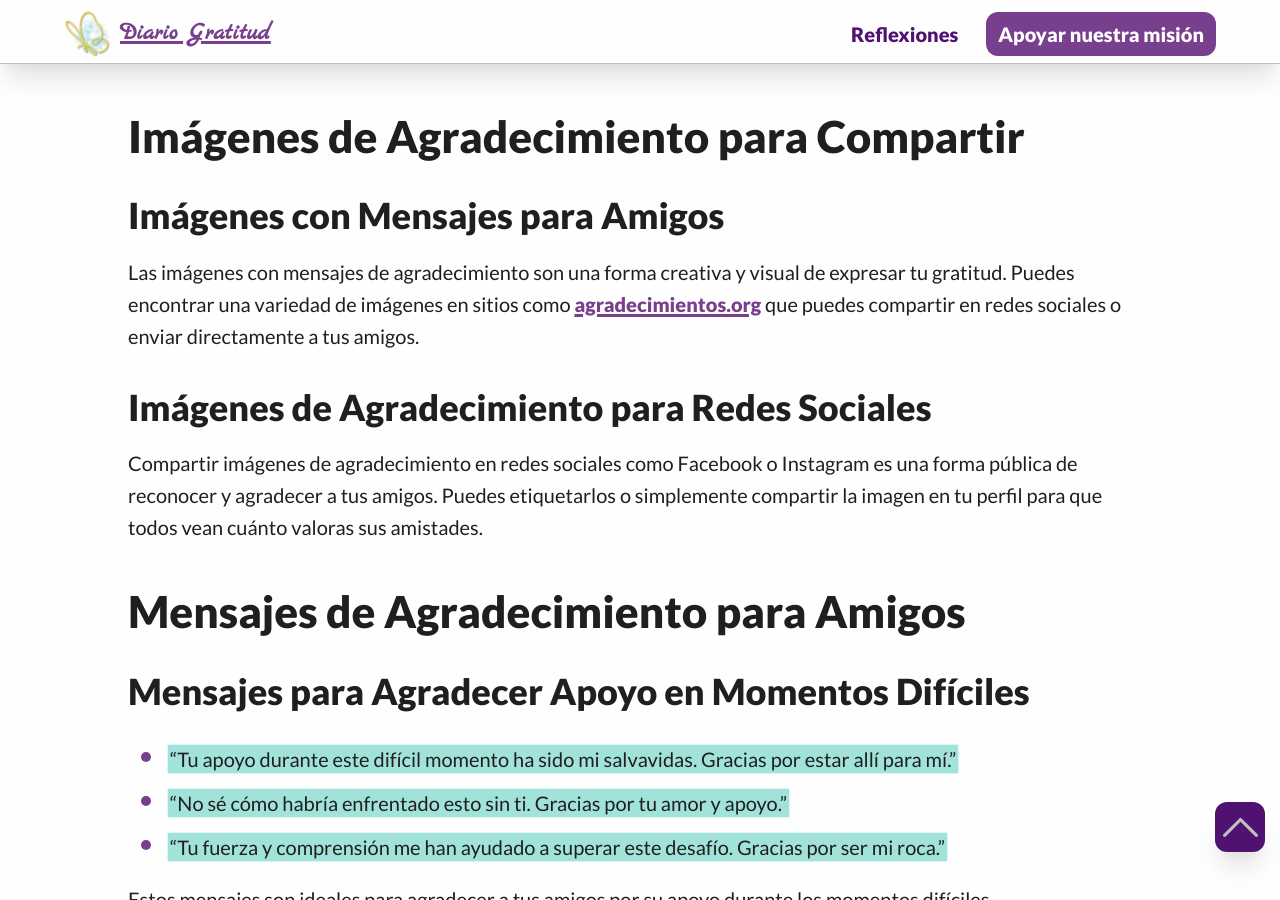
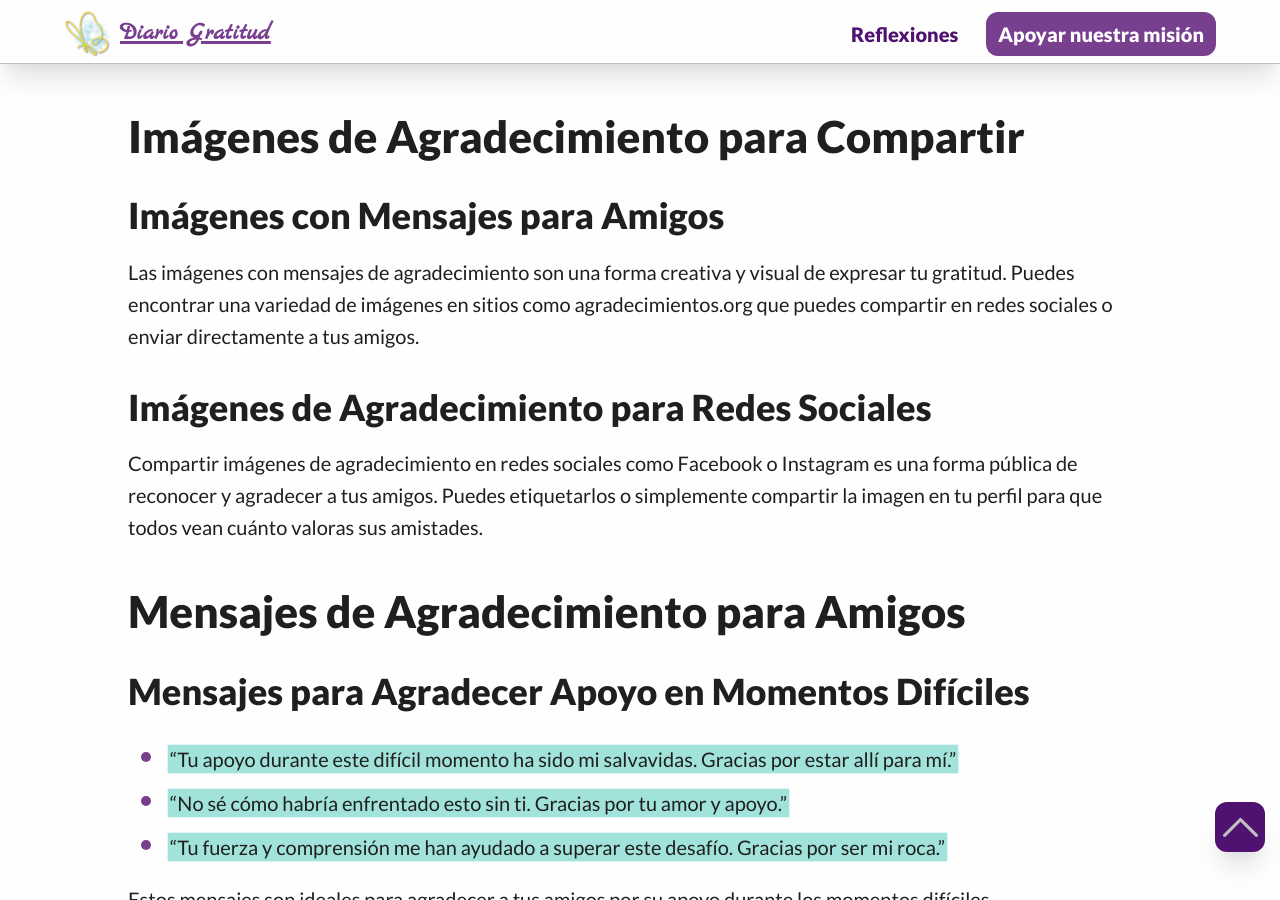
Before and after one commit to Klerpson/gratitud, a Jekyll site: the page built from frases-agradecimiento-amigos.md, in a window 1280 px wide and 900 px high, scrolled down 2258 px. Built offline with Jekyll 4.4.1, drawn with Linux system fonts in a browser that asks for light colours; part of the change alters nothing that is shown.

```diff
--- a/frases-agradecimiento-amigos.md
+++ b/frases-agradecimiento-amigos.md
@@ -61,7 +61,7 @@ Estas frases son perfectas para aquellos que quieren expresar su gratitud a Dios
 
 ### Imágenes con Mensajes para Amigos
 
-Las imágenes con mensajes de agradecimiento son una forma creativa y visual de expresar tu gratitud. Puedes encontrar una variedad de imágenes en sitios como [agradecimientos.org](https://agradecimientos.org/frases/amigos/) que puedes compartir en redes sociales o enviar directamente a tus amigos.
+Las imágenes con mensajes de agradecimiento son una forma creativa y visual de expresar tu gratitud. Puedes encontrar una variedad de imágenes en sitios como agradecimientos.org que puedes compartir en redes sociales o enviar directamente a tus amigos.
 
 ### Imágenes de Agradecimiento para Redes Sociales
 
@@ -106,7 +106,7 @@ Estas palabras son ideales para agradecer a tus amigos de trabajo que hacen que
 
 ### Reflexiones sobre la Gratitud en la Amistad
 
-La gratitud en la amistad no es solo acerca de decir "gracias". Es una actitud y una forma de vivir. La gratitud nos permite apreciar plenamente lo que tenemos y fortalece nuestras relaciones. Como menciona [norfipc.com](https://norfipc.com/amor/mensajes-para-corresponder-agradecer-buena-amistad.php), la gratitud es una forma de amor, y en la amistad, ese amor se refleja y crece.
+La gratitud en la amistad no es solo acerca de decir "gracias". Es una actitud y una forma de vivir. La gratitud nos permite apreciar plenamente lo que tenemos y fortalece nuestras relaciones. Como menciona [norfipc.com](https://norfipc.com/amor/mensajes-para-corresponder-agradecer-buena-amistad.php){:rel="nofollow noopener noreferrer" target="_blank"}, la gratitud es una forma de amor, y en la amistad, ese amor se refleja y crece.
 
 ## Videos y Multimedia para Expresar Agradecimiento
 
```
